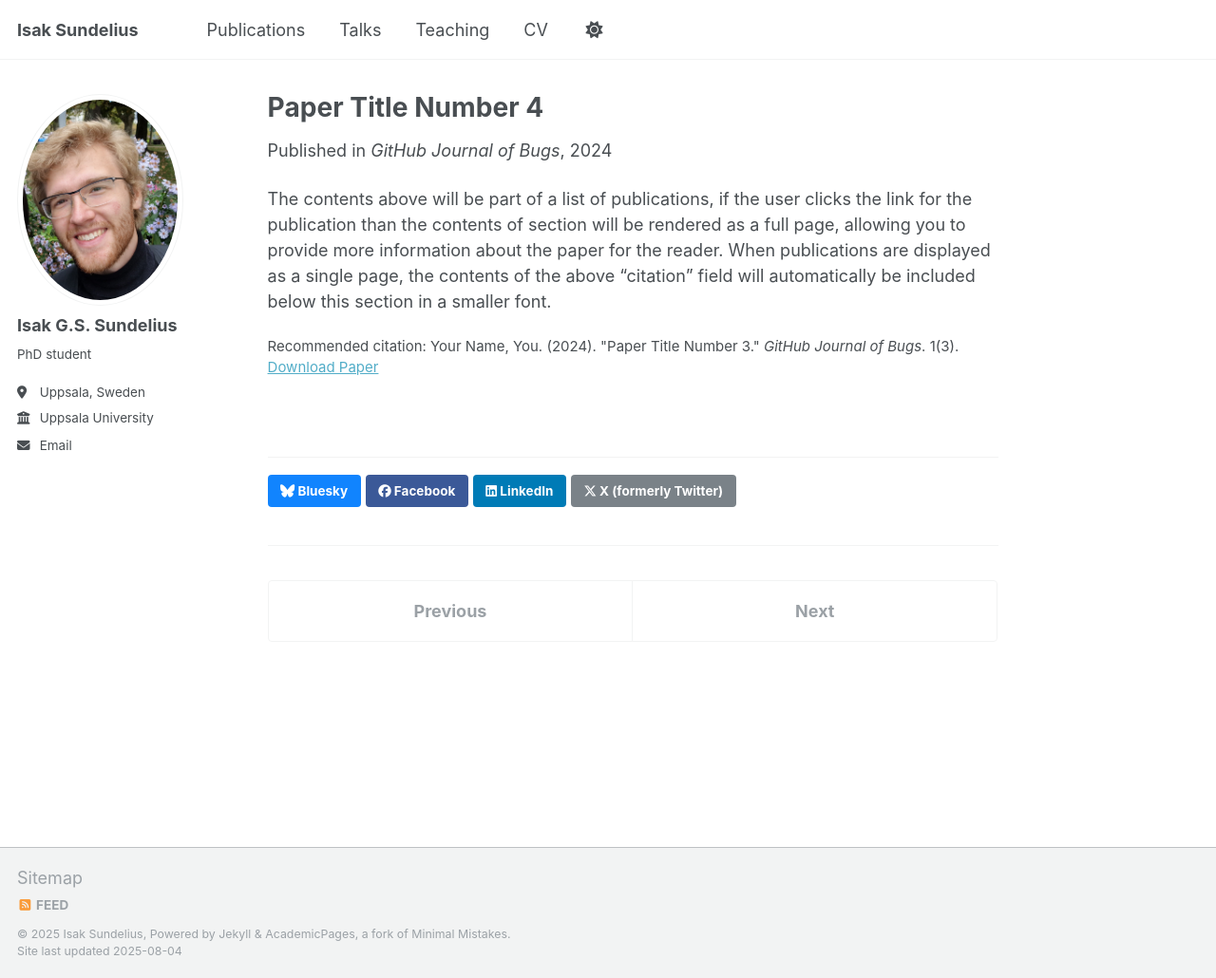
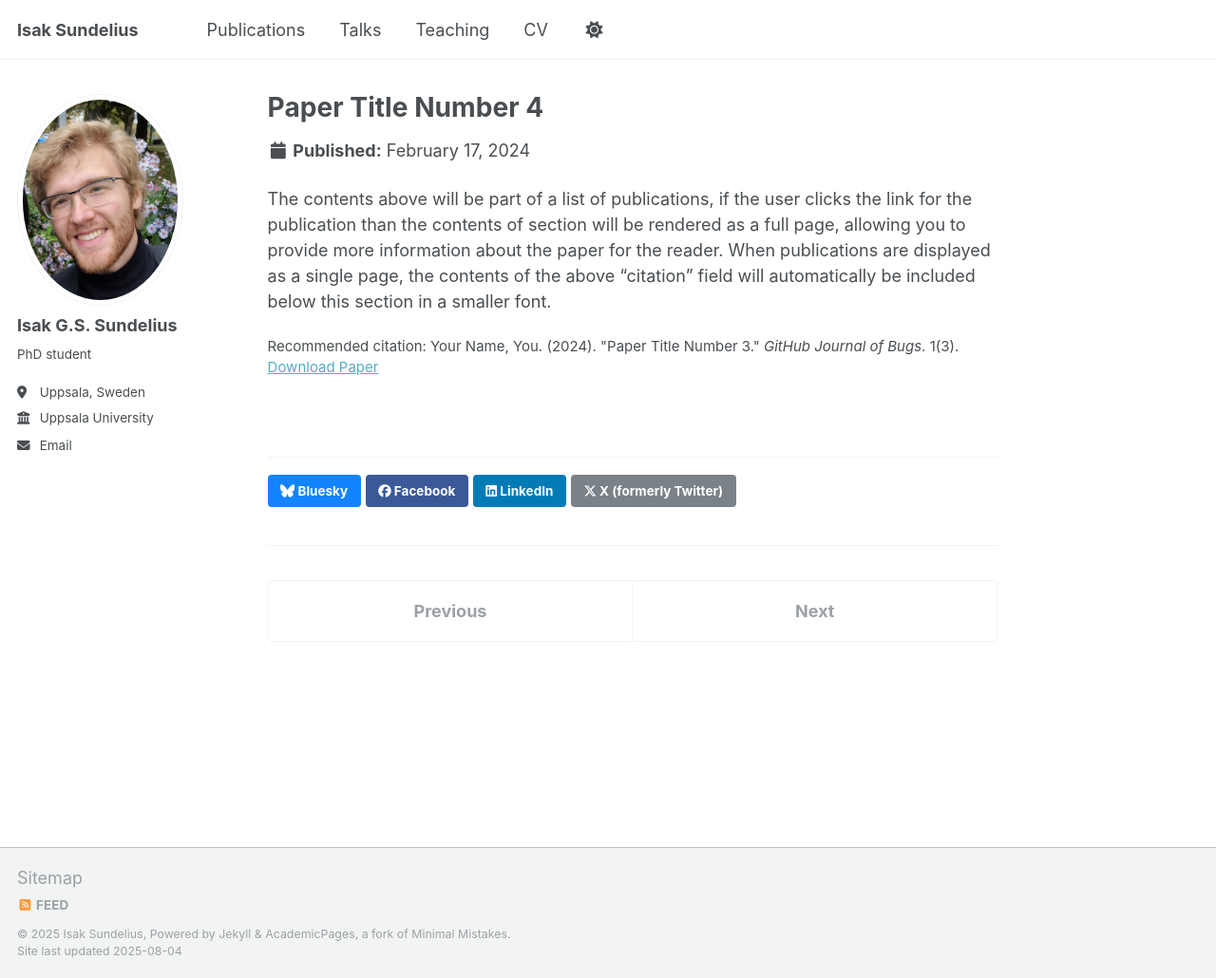
Before and after one commit to IsakSundelius/isaksundelius.github.io, a Jekyll site: the page built from _publications/2024-02-17-paper-title-number-4.md, in a window 1280 px wide and 1030 px high. Shown: the whole window at 95% size. Built offline with Jekyll 4.4.1, drawn with Linux system fonts in a browser that asks for light colours.

Commit message:
Update 2024-02-17-paper-title-number-4.md
Deleted "venue".

```diff
--- a/_publications/2024-02-17-paper-title-number-4.md
+++ b/_publications/2024-02-17-paper-title-number-4.md
@@ -5,7 +5,6 @@ category: conferences
 permalink: /publication/2024-02-17-paper-title-number-4
 excerpt: 'This paper is about fixing template issue #693.'
 date: 2024-02-17
-venue: 'GitHub Journal of Bugs'
 paperurl: 'http://academicpages.github.io/files/paper3.pdf'
 citation: 'Your Name, You. (2024). &quot;Paper Title Number 3.&quot; <i>GitHub Journal of Bugs</i>. 1(3).'
 ---
```
